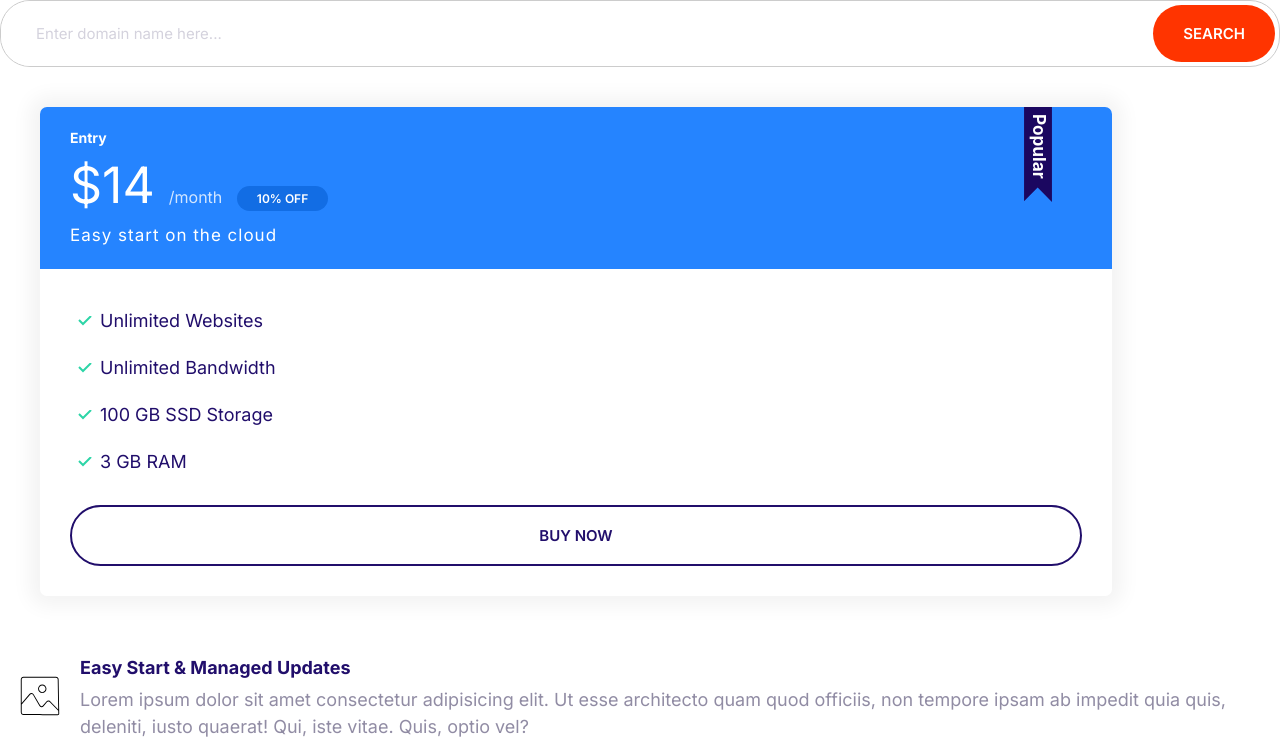
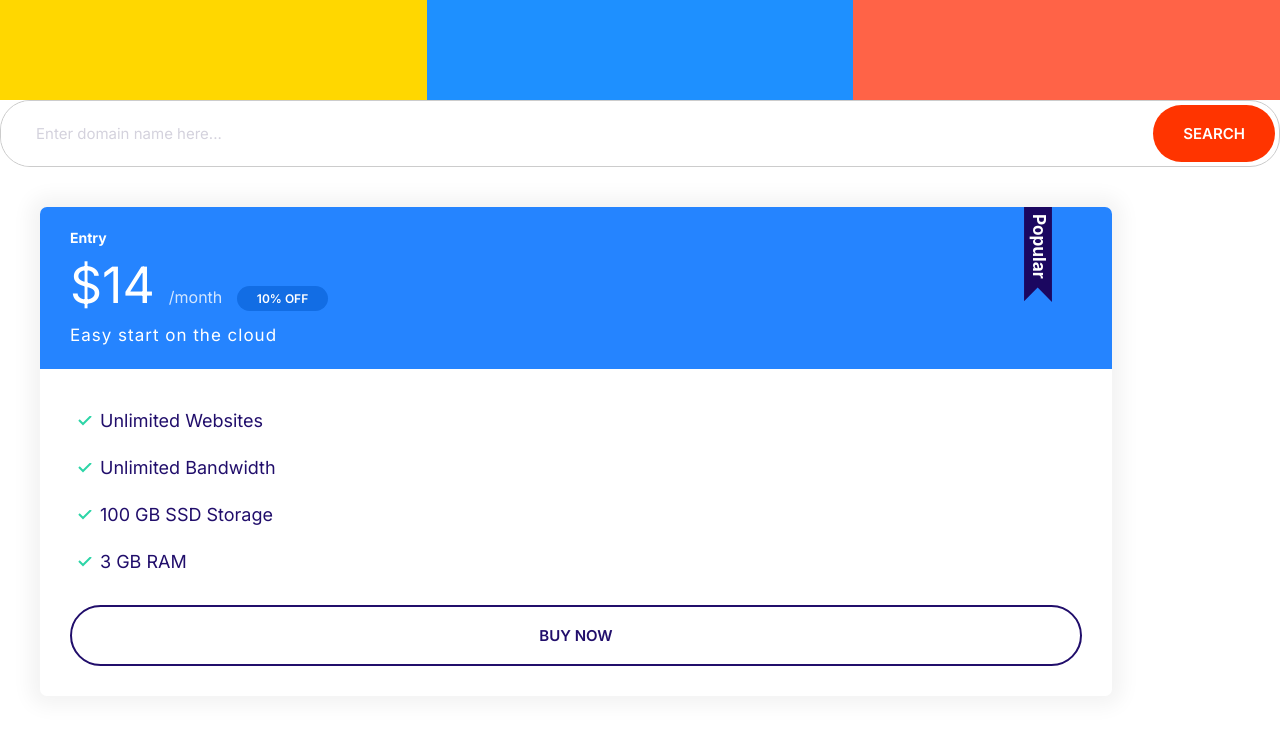
Before and after one commit to StrongMind0/Adeyemi, a plain HTML site: page new.html in a window 1280 px wide. Shown: the top 751 px of the page. Drawn offline with Linux system fonts and the light colour scheme.

Commit message:
Creating grid component

```diff
--- a/css/styles.css
+++ b/css/styles.css
@@ -436,3 +436,19 @@ a{
     opacity: 0.4;
     font-size: 2rem;
 }
+
+/* grid */
+.grid{
+    display: grid;
+}
+
+@media screen and (min-width: 768px) {
+    .grid--1x2{
+        grid-template-columns: repeat(2, 1fr);
+    }
+}
+@media screen and (min-width: 1024px) {
+    .grid--1x3{
+        grid-template-columns: repeat(3, 1fr);
+    }
+}
--- a/new.html
+++ b/new.html
@@ -11,6 +11,14 @@
     <link rel="stylesheet" href="/css/normalize .css">
     <link href="https://fonts.googleapis.com/css2?family=Montserrat:wght@600&display=swap" rel="stylesheet">
 </head>
+
+<!-- Grid -->
+  <div class="grid grid--1x3">
+    <div style="height:100px; background: gold;"></div>
+    <div style="height:100px; background: dodgerblue;"></div>
+    <div style="height:100px; background: tomato;"></div>
+  </div>
+
 
 <!-- Domain Search -->
 <body>
```
Also changed, not shown: components/grid.html (added, +5 -0 lines).
